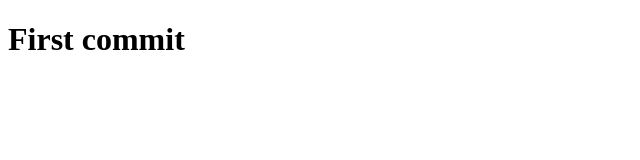
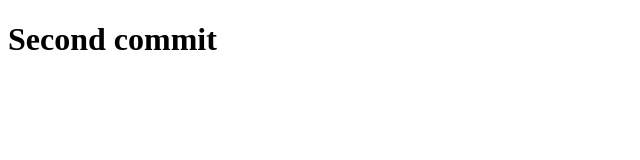
Before and after one commit to SanThidaK/git-commit-delete-testing, a plain HTML site: page index.html in a window 1280 px wide. Shown: the whole page, without its empty margins (0-640 px from the left). Drawn offline with Linux system fonts and the light colour scheme.

Commit message:
second commit

```diff
--- a/index.html
+++ b/index.html
@@ -7,6 +7,6 @@
   <title>Document</title>
 </head>
 <body>
-  <h1>First commit</h1>
+  <h1>Second commit</h1>
 </body>
 </html>
```
